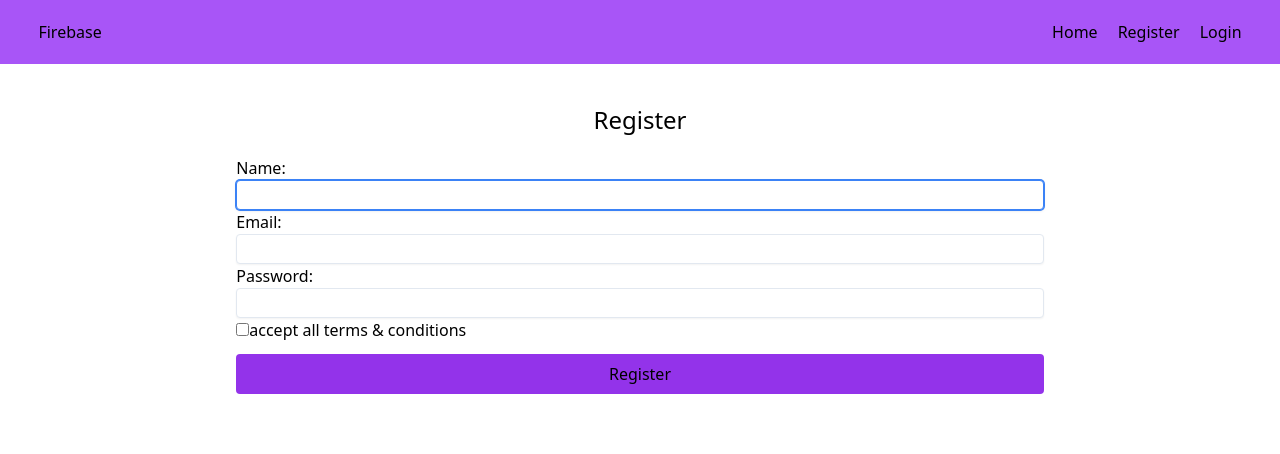
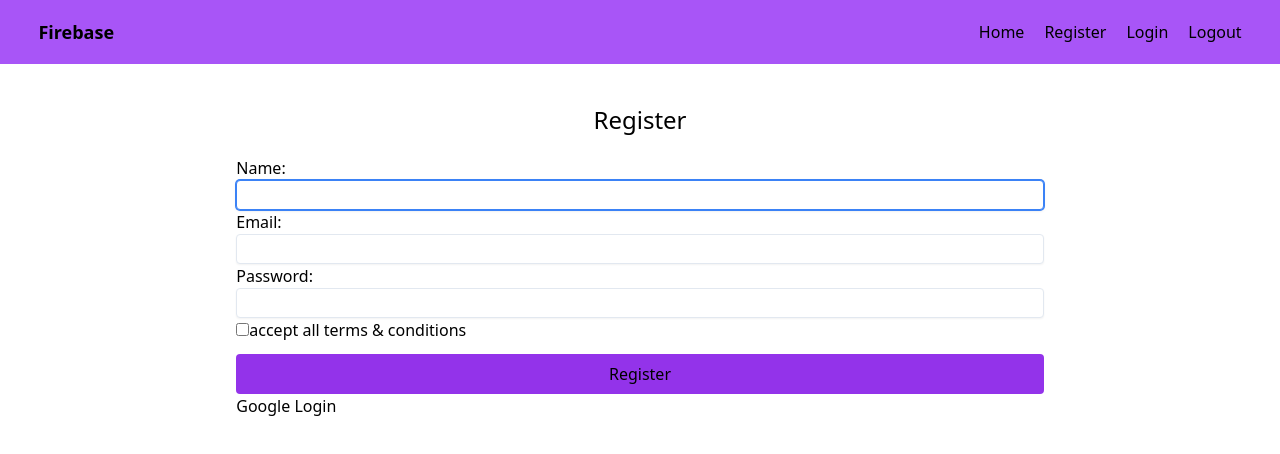
Before and after one commit to abhiskg/simple-firebase, a React (Vite) app: page /register in a window 1280 px wide. Shown: the top 454 px of the page. Built offline with nearby package versions, Linux system fonts and the light colour scheme; no server answers.

Commit message:
Default user loading and logout setup complete

```diff
--- a/src/components/ui/Header.tsx
+++ b/src/components/ui/Header.tsx
@@ -1,10 +1,12 @@
+import { signOut } from "firebase/auth";
 import { Link } from "react-router-dom";
+import { auth } from "../../firebase/firebase";
 const Header = () => {
   return (
     <header className="h-16 bg-purple-500">
       <nav className="custom-width mx-auto flex h-full items-center justify-between ">
-        <div>Firebase</div>
-        <ul className="flex gap-5">
+        <div className="text-lg font-semibold">Firebase</div>
+        <ul className="flex gap-5 font-medium">
           <li>
             <Link to="/">Home</Link>
           </li>
@@ -14,6 +16,7 @@ const Header = () => {
           <li>
             <Link to="/login">Login</Link>
           </li>
+          <li onClick={() => signOut(auth)}>Logout</li>
         </ul>
       </nav>
     </header>
--- /dev/null
+++ b/src/hook/useFirebase.ts
@@ -0,0 +1,19 @@
+import { GoogleAuthProvider, signInWithPopup } from "firebase/auth";
+import { auth } from "../firebase/firebase";
+
+const useFirebase = () => {
+  const provider = new GoogleAuthProvider();
+
+  const handleGoogleLogin = async () => {
+    try {
+      const { user } = await signInWithPopup(auth, provider);
+      return user;
+    } catch (error) {
+      console.log(error);
+    }
+  };
+
+  return { handleGoogleLogin };
+};
+
+export default useFirebase;
--- a/src/screens/Home.tsx
+++ b/src/screens/Home.tsx
@@ -1,4 +1,16 @@
+import { onAuthStateChanged } from "firebase/auth";
+import { useEffect } from "react";
+import { auth } from "../firebase/firebase";
+
 const Home = () => {
+  useEffect(() => {
+    onAuthStateChanged(auth, (user) => {
+      if (user) {
+        console.log(user);
+      } else {
+      }
+    });
+  }, []);
   return <div>Home</div>;
 };
 
--- a/src/screens/Login.tsx
+++ b/src/screens/Login.tsx
@@ -83,7 +83,9 @@ const Login = () => {
             />
           </label>
           <div>{error}</div>
-          <Link to="">forgot password</Link>
+          <Link className="flex justify-end text-blue-500" to="">
+            forgot password
+          </Link>
           <button className="mt-3 w-full rounded bg-purple-600 p-2">
             Login
           </button>
--- a/src/screens/Register.tsx
+++ b/src/screens/Register.tsx
@@ -5,6 +5,7 @@ import {
 } from "firebase/auth";
 import { useState, useRef, useEffect } from "react";
 import { auth } from "../firebase/firebase";
+import useFirebase from "../hook/useFirebase";
 
 const Register = () => {
   const [name, setName] = useState("");
@@ -88,6 +89,8 @@ const Register = () => {
     }
   };
 
+  const { handleGoogleLogin } = useFirebase();
+  console.log(auth.currentUser);
   return (
     <div className="custom-width mx-auto mt-10 flex justify-center ">
       <div>
@@ -142,6 +145,7 @@ const Register = () => {
             Register
           </button>
         </form>
+        <button onClick={handleGoogleLogin}>Google Login</button>
       </div>
     </div>
   );
```
